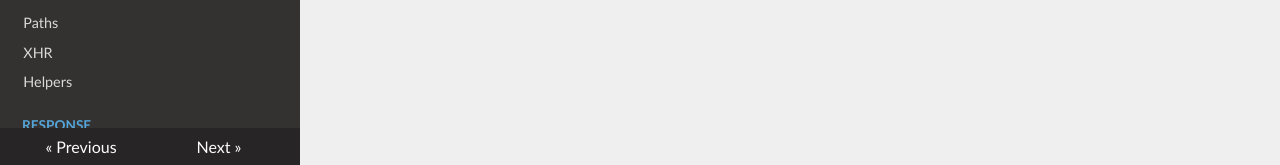
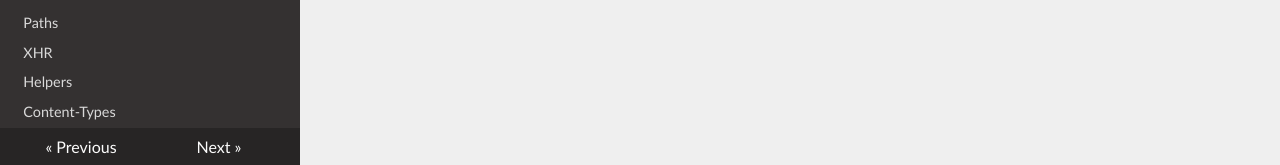
Before and after one commit to slimphp/Slim-Documentation-2.x, an MkDocs documentation site: the page built from docs/routing/overview.md, in a window 1280 px wide. Shown: the part 732-897 px from the top of the page. Built offline with MkDocs 1.6.1, drawn with Linux system fonts in a browser that asks for light colours; nearby versions of some CDN libraries; old or Windows-style settings are respelled for this version of MkDocs.

Commit message:
Update mkdocs.yml
Adding index for Content-Types

```diff
--- a/mkdocs.yml
+++ b/mkdocs.yml
@@ -31,6 +31,7 @@ pages:
     - [request/paths.md, Request, Paths]
     - [request/xhr.md, Request, XHR]
     - [request/helpers.md, Request, Helpers]
+    - [request/content-types.md, Request, Content-Types]
     - [response/overview.md, Response, Overview]
     - [response/status.md, Response, Status]
     - [response/headers.md, Response, Headers]
```
